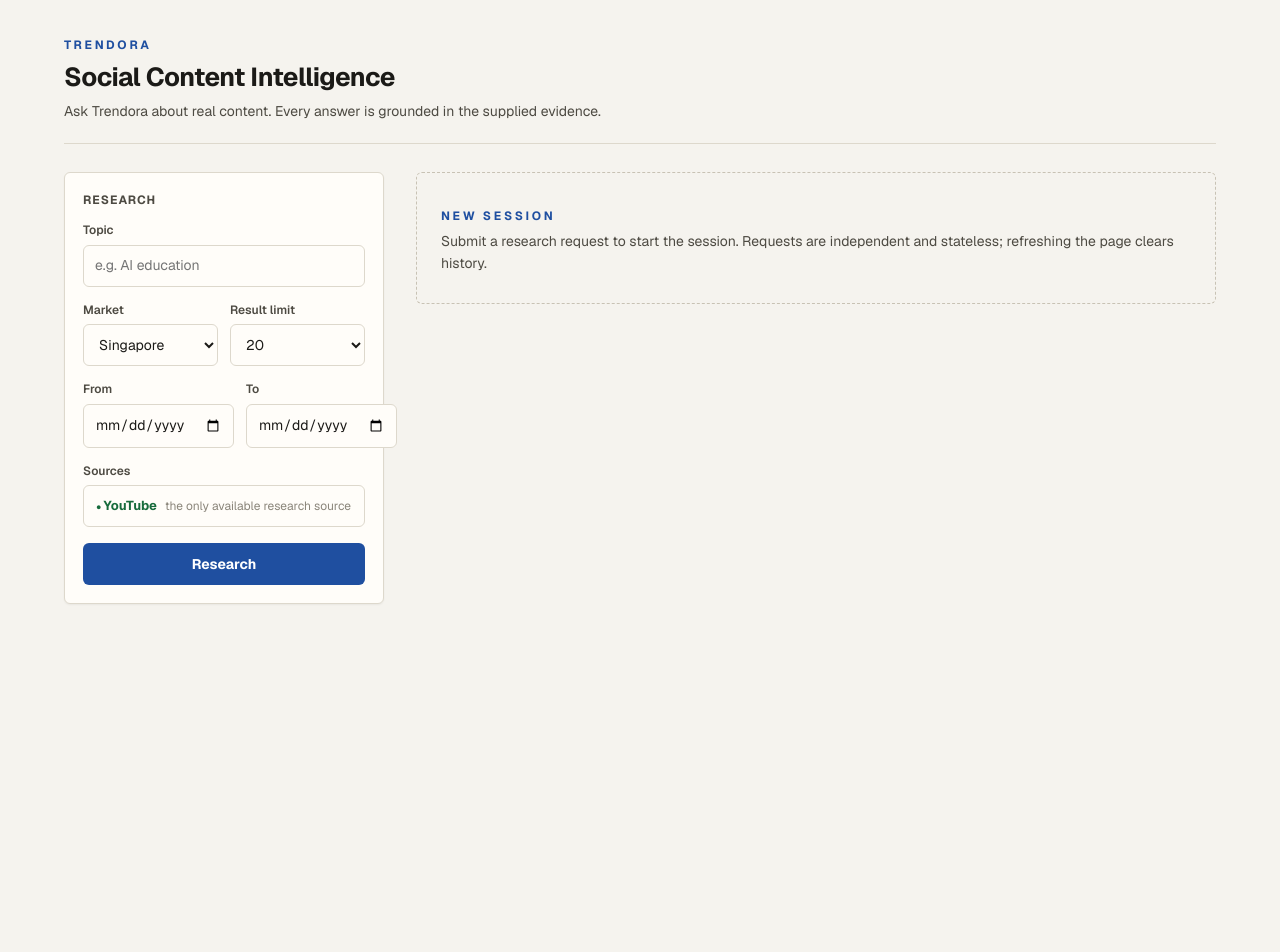
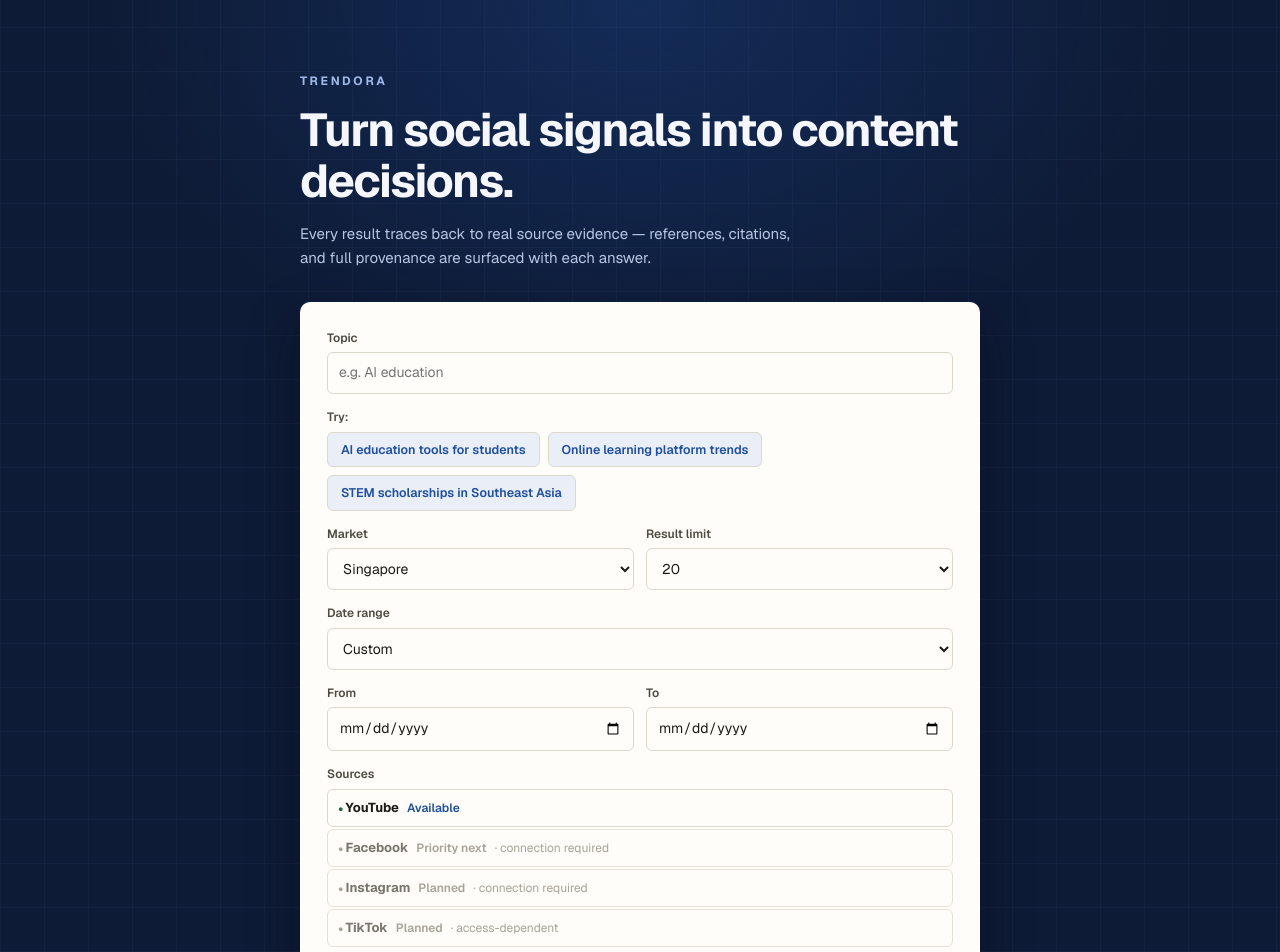
Before and after one commit to LexterMorgan/trendora, a Next.js app in the folder web/: page / in a window 1280 px wide. Shown: the top 952 px of the page. Before the commit the page ends 800 px from the top, so only its background shows below. Built offline with nearby package versions, Linux system fonts and the light colour scheme.

Commit message:
feat: add cinematic research entry experience

```diff
--- a/web/app/globals.css
+++ b/web/app/globals.css
@@ -949,3 +949,169 @@ a {
     justify-content: center;
   }
 }
+/* --- M24.2 cinematic empty-session canvas --- */
+
+.canvas-mode {
+  max-width: none;
+  padding: 0;
+}
+
+.session-canvas {
+  min-height: 100vh;
+  display: flex;
+  flex-direction: column;
+  align-items: center;
+  justify-content: center;
+  position: relative;
+  overflow: hidden;
+  background-color: #0e1b36;
+  background-image:
+    radial-gradient(ellipse 60% 50% at 50% 0%, rgba(31, 79, 160, 0.32), transparent 70%),
+    repeating-linear-gradient(0deg, rgba(160, 188, 255, 0.045) 0 1px, transparent 1px 44px),
+    repeating-linear-gradient(90deg, rgba(160, 188, 255, 0.045) 0 1px, transparent 1px 44px);
+  color: #eef2fb;
+}
+
+.canvas-content {
+  width: min(680px, 92vw);
+  padding: 72px 0 96px;
+}
+
+.canvas-masthead {
+  margin-bottom: 32px;
+  text-align: left;
+}
+
+.canvas-masthead .brand {
+  color: #9db8ea;
+  margin-bottom: 14px;
+}
+
+.canvas-headline {
+  margin: 0 0 14px;
+  font-size: clamp(30px, 4.4vw, 46px);
+  font-weight: 700;
+  letter-spacing: -0.03em;
+  line-height: 1.12;
+  color: #f5f7fc;
+}
+
+.canvas-subtitle {
+  margin: 0;
+  max-width: 34em;
+  font-size: 15px;
+  line-height: 1.6;
+  color: #b9c7e4;
+}
+
+.composer-panel {
+  background: var(--surface);
+  border: 1px solid rgba(255, 253, 249, 0.16);
+  border-radius: 10px;
+  padding: 26px;
+  box-shadow: 0 20px 50px rgba(4, 10, 24, 0.45);
+  color: var(--ink);
+}
+
+/* Example query buttons */
+
+.example-queries {
+  display: flex;
+  flex-wrap: wrap;
+  gap: 8px;
+}
+
+.example-query {
+  padding: 7px 13px;
+  font: inherit;
+  font-size: 12.5px;
+  font-weight: 550;
+  min-height: 34px;
+  color: var(--accent);
+  background: var(--accent-soft);
+  border: 1px solid var(--border);
+  border-radius: var(--radius);
+  cursor: pointer;
+}
+
+.example-query:hover {
+  border-color: var(--accent);
+}
+
+.example-query:disabled {
+  opacity: 0.55;
+  cursor: default;
+}
+
+/* Source roadmap inside the form */
+
+.source-roadmap {
+  list-style: none;
+  margin: 0;
+  padding: 0;
+  display: flex;
+  flex-direction: column;
+  gap: 2px;
+}
+
+.source-roadmap-item {
+  display: flex;
+  align-items: baseline;
+  gap: 8px;
+  padding: 8px 10px;
+  border: var(--rule);
+  border-radius: var(--radius);
+  font-size: 13px;
+  background: var(--surface);
+}
+
+.source-roadmap-item.is-disabled {
+  color: var(--ink-faint);
+  background: var(--surface);
+  opacity: 0.75;
+}
+
+.roadmap-name {
+  font-weight: 650;
+  color: var(--ink);
+}
+
+.source-roadmap-item.is-disabled .roadmap-name {
+  color: var(--ink-soft);
+}
+
+.roadmap-name::before {
+  content: "● ";
+  font-size: 9px;
+  color: var(--ok);
+}
+
+.source-roadmap-item.is-disabled .roadmap-name::before {
+  color: var(--ink-faint);
+}
+
+.roadmap-status {
+  font-size: 12px;
+  color: var(--accent);
+  font-weight: 600;
+}
+
+.source-roadmap-item.is-disabled .roadmap-status {
+  color: var(--ink-faint);
+  font-weight: 550;
+}
+
+.roadmap-note {
+  font-size: 12px;
+  color: var(--ink-faint);
+}
+
+@media (max-width: 640px) {
+  .canvas-content {
+    padding: 48px 0 72px;
+  }
+
+  .composer-panel {
+    padding: 20px 16px;
+  }
+}
--- a/web/app/page.tsx
+++ b/web/app/page.tsx
@@ -13,6 +13,7 @@ export default function Home() {
   const [editValues, setEditValues] = useState<Partial<ResearchFormValues>>({});
   const [busy, setBusy] = useState(false);
   const busyRef = useRef(false);
+  const emptySession = turns.length === 0;
 
   async function handleSubmit(values: ResearchFormValues) {
     if (busyRef.current) return;
@@ -57,7 +58,34 @@ export default function Home() {
   }
 
   return (
-    <main className="workspace">
+    <main className={emptySession ? "workspace canvas-mode" : "workspace"}>
+      {emptySession ? (
+        <div className="session-canvas">
+          <div className="canvas-content">
+            <header className="canvas-masthead">
+              <p className="brand">TRENDORA</p>
+              <h1 className="canvas-headline">
+                Turn social signals into content decisions.
+              </h1>
+              <p className="canvas-subtitle">
+                Every result traces back to real source evidence — references,
+                citations, and full provenance are surfaced with each answer.
+              </p>
+            </header>
+
+            <section className="composer-panel" aria-label="Research request">
+              <ResearchForm
+                key={composerKey}
+                onSubmit={handleSubmit}
+                disabled={busy}
+                initialValues={editValues}
+                showExamples
+              />
+            </section>
+          </div>
+        </div>
+      ) : (
+        <>
           <header className="masthead">
             <p className="brand">TRENDORA</p>
             <h1 className="tagline">Social Content Intelligence</h1>
@@ -79,20 +107,13 @@ export default function Home() {
             </section>
 
             <section className="chat-session" aria-live="polite">
-          {turns.length === 0 && (
-            <div className="session-intro">
-              <p className="brand">New session</p>
-              <p>
-                Submit a research request to start the session. Requests are
-                independent and stateless; refreshing the page clears history.
-              </p>
-            </div>
-          )}
               {turns.map((turn) => (
                 <TurnView key={turn.id} turn={turn} onEdit={handleEdit} />
               ))}
             </section>
           </div>
+        </>
+      )}
     </main>
   );
 }
--- a/web/components/ResearchForm.tsx
+++ b/web/components/ResearchForm.tsx
@@ -13,6 +13,27 @@ export const MARKETS: { code: string; label: string }[] = [
 
 export const RESULT_LIMITS = [10, 20, 50, 100];
 
+export const EXAMPLE_QUERIES = [
+  "AI education tools for students",
+  "Online learning platform trends",
+  "STEM scholarships in Southeast Asia",
+];
+
+export const DATE_PRESETS = [
+  { value: "last_7d", label: "Last 7 days" },
+  { value: "last_30d", label: "Last 30 days" },
+  { value: "last_90d", label: "Last 90 days" },
+  { value: "last_12m", label: "Last 12 months" },
+  { value: "custom", label: "Custom" },
+];
+
+export const SOURCE_ROADMAP = [
+  { code: "youtube", name: "YouTube", status: "Available", note: null, disabled: false },
+  { code: "facebook", name: "Facebook", status: "Priority next", note: "connection required", disabled: true },
+  { code: "instagram", name: "Instagram", status: "Planned", note: "connection required", disabled: true },
+  { code: "tiktok", name: "TikTok", status: "Planned", note: "access-dependent", disabled: true },
+];
+
 export interface ResearchFormValues {
   topic: string;
   market: string;
@@ -22,24 +43,113 @@ export interface ResearchFormValues {
   result_limit: number;
 }
 
+/* Local-calendar date helpers. Never UTC, never hardcoded years. */
+
+function todayLocal(): Date {
+  const now = new Date();
+  return new Date(now.getFullYear(), now.getMonth(), now.getDate());
+}
+
+function toISODate(value: Date): string {
+  const year = value.getFullYear();
+  const month = String(value.getMonth() + 1).padStart(2, "0");
+  const day = String(value.getDate()).padStart(2, "0");
+  return `${year}-${month}-${day}`;
+}
+
+function daysAgoLocal(today: Date, offset: number): Date {
+  return new Date(today.getFullYear(), today.getMonth(), today.getDate() - offset);
+}
+
+function oneYearEarlier(value: Date): Date {
+  const year = value.getFullYear() - 1;
+  const month = value.getMonth();
+  const day = value.getDate();
+  const shifted = new Date(year, month, day);
+  if (shifted.getDate() !== day) {
+    // e.g. Feb 29 in a leap year, year before is not leap: clamp to Feb 28.
+    return new Date(year, month + 1, 0);
+  }
+  return shifted;
+}
+
+export function presetRange(
+  preset: string,
+  today: Date,
+): { from: Date; to: Date } | null {
+  switch (preset) {
+    case "last_7d":
+      return { from: daysAgoLocal(today, 6), to: today };
+    case "last_30d":
+      return { from: daysAgoLocal(today, 29), to: today };
+    case "last_90d":
+      return { from: daysAgoLocal(today, 89), to: today };
+    case "last_12m":
+      return { from: oneYearEarlier(today), to: today };
+    default:
+      return null;
+  }
+}
+
 interface ResearchFormProps {
   onSubmit: (values: ResearchFormValues) => void;
   disabled: boolean;
   initialValues?: Partial<ResearchFormValues>;
+  showExamples?: boolean;
 }
 
-export function ResearchForm({ onSubmit, disabled, initialValues }: ResearchFormProps) {
+export function ResearchForm({ onSubmit, disabled, initialValues, showExamples }: ResearchFormProps) {
   const [topic, setTopic] = useState(initialValues?.topic ?? "");
   const [market, setMarket] = useState(initialValues?.market ?? "SG");
-  const [dateFrom, setDateFrom] = useState(initialValues?.date_from ?? "");
-  const [dateTo, setDateTo] = useState(initialValues?.date_to ?? "");
   const [resultLimit, setResultLimit] = useState(initialValues?.result_limit ?? 20);
   const [localError, setLocalError] = useState<string | null>(null);
+
+  const [preset, setPreset] = useState<string>(() => {
+    if (initialValues?.date_from || initialValues?.date_to) return "custom";
+    return "custom";
+  });
+  const [dateFrom, setDateFrom] = useState<string>(() => {
+    return initialValues?.date_from ?? "";
+  });
+  const [dateTo, setDateTo] = useState<string>(() => {
+    return initialValues?.date_to ?? "";
+  });
+  const [maxDate, setMaxDate] = useState<string>("");
+
+  function refreshMaxDate() {
+    setMaxDate(toISODate(todayLocal()));
+  }
+
+  function handleDateFromChange(value: string) {
+    setDateFrom(value);
+    setPreset("custom");
+  }
+
+  function handleDateToChange(value: string) {
+    setDateTo(value);
+    setPreset("custom");
+  }
+
+  function handlePresetChange(value: string) {
+    setPreset(value);
+    const today = todayLocal();
+    setMaxDate(toISODate(today));
+    const range = presetRange(value, today);
+    if (range) {
+      setDateFrom(toISODate(range.from));
+      setDateTo(toISODate(range.to));
+    }
+  }
 
   function handleSubmit(event: React.FormEvent) {
     event.preventDefault();
     if (dateFrom && dateTo && dateFrom > dateTo) {
       setLocalError("Start date must not be after end date.");
+      return;
+    }
+    const today = toISODate(todayLocal());
+    if ((dateFrom && dateFrom > today) || (dateTo && dateTo > today)) {
+      setLocalError("Dates must not be in the future.");
       return;
     }
     setLocalError(null);
@@ -67,6 +177,24 @@ export function ResearchForm({ onSubmit, disabled, initialValues }: ResearchForm
           disabled={disabled}
         />
       </div>
+
+      {showExamples && (
+        <div className="form-field" aria-label="Example queries">
+          <span className="form-label">Try:</span>
+          <div className="example-queries">
+            {EXAMPLE_QUERIES.map((query) => (
+              <button
+                key={query}
+                type="button"
+                className="example-query"
+                onClick={() => setTopic(query)}
+              >
+                {query}
+              </button>
+            ))}
+          </div>
+        </div>
+      )}
 
       <div className="form-row">
         <div className="form-field">
@@ -101,6 +229,22 @@ export function ResearchForm({ onSubmit, disabled, initialValues }: ResearchForm
         </div>
       </div>
 
+      <div className="form-field">
+        <label htmlFor="date-preset">Date range</label>
+        <select
+          id="date-preset"
+          value={preset}
+          onChange={(event) => handlePresetChange(event.target.value)}
+          disabled={disabled}
+        >
+          {DATE_PRESETS.map((entry) => (
+            <option key={entry.value} value={entry.value}>
+              {entry.label}
+            </option>
+          ))}
+        </select>
+      </div>
+
       <div className="form-row">
         <div className="form-field">
           <label htmlFor="date-from">From</label>
@@ -108,7 +252,9 @@ export function ResearchForm({ onSubmit, disabled, initialValues }: ResearchForm
             id="date-from"
             type="date"
             value={dateFrom}
-            onChange={(event) => setDateFrom(event.target.value)}
+            max={maxDate}
+            onFocus={refreshMaxDate}
+            onChange={(event) => handleDateFromChange(event.target.value)}
             required
             disabled={disabled}
           />
@@ -119,7 +265,9 @@ export function ResearchForm({ onSubmit, disabled, initialValues }: ResearchForm
             id="date-to"
             type="date"
             value={dateTo}
-            onChange={(event) => setDateTo(event.target.value)}
+            max={maxDate}
+            onFocus={refreshMaxDate}
+            onChange={(event) => handleDateToChange(event.target.value)}
             required
             disabled={disabled}
           />
@@ -130,12 +278,20 @@ export function ResearchForm({ onSubmit, disabled, initialValues }: ResearchForm
         <span className="form-label" id="sources-label">
           Sources
         </span>
-        <div className="source-chip" role="group" aria-labelledby="sources-label">
-          <span className="source-chip-name">YouTube</span>
-          <span className="source-chip-note">
-            the only available research source
-          </span>
-        </div>
+        <ul className="source-roadmap" aria-labelledby="sources-label">
+          {SOURCE_ROADMAP.map((source) => (
+            <li
+              key={source.code}
+              className={
+                source.disabled ? "source-roadmap-item is-disabled" : "source-roadmap-item"
+              }
+            >
+              <span className="roadmap-name">{source.name}</span>
+              <span className="roadmap-status">{source.status}</span>
+              {source.note && <span className="roadmap-note">· {source.note}</span>}
+            </li>
+          ))}
+        </ul>
       </div>
 
       {localError && (
```
Lines whose indentation alone changed are shown as unchanged.
